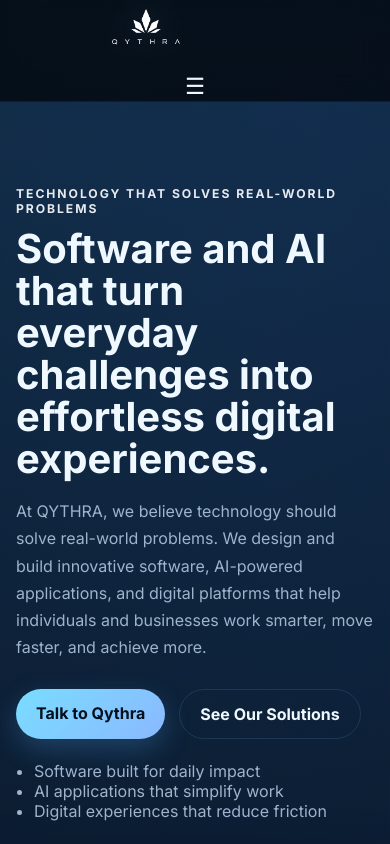
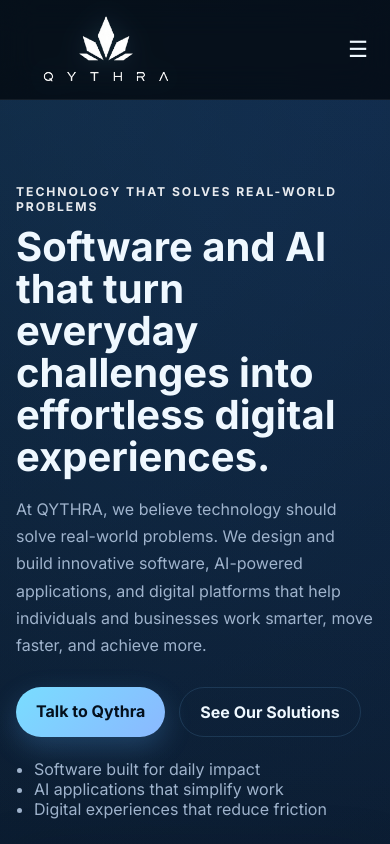
Before and after one commit to qythra/QythraPortal, a plain HTML site: page index.html in a window 390 px wide. Shown: the top 844 px of the page. Drawn offline with Linux system fonts and the light colour scheme.

Commit message:
Refactor CSS variables and styles for consistency
Signed-off-by: qythra <qythratech@gmail.com>

```diff
--- a/styles.css
+++ b/styles.css
@@ -396,11 +396,26 @@
     display: inline-block;
   }
 
-  .nav-wrap,
+  .nav-wrap {
+    flex-direction: row;
+    align-items: center;
+    justify-content: space-between;
+    gap: 12px;
+  }
+
   .footer-wrap,
   .strip-inner,
   .cta-box {
     flex-direction: column;
     align-items: stretch;
   }
+
+  .brand-logo {
+    max-width: 180px;
+    height: auto;
+  }
+
+  .menu-toggle {
+    margin-left: auto;
+  }
 }
```
